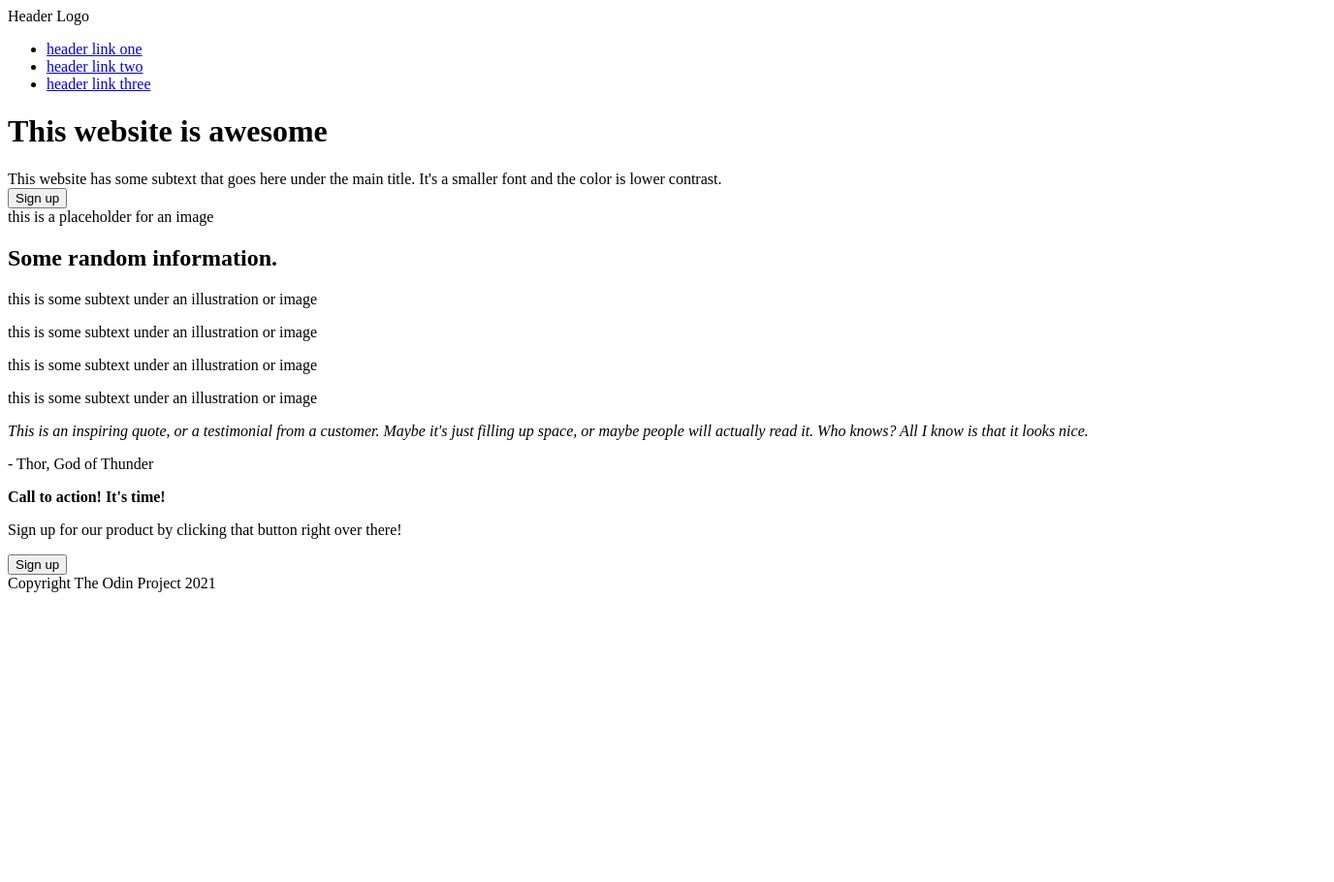
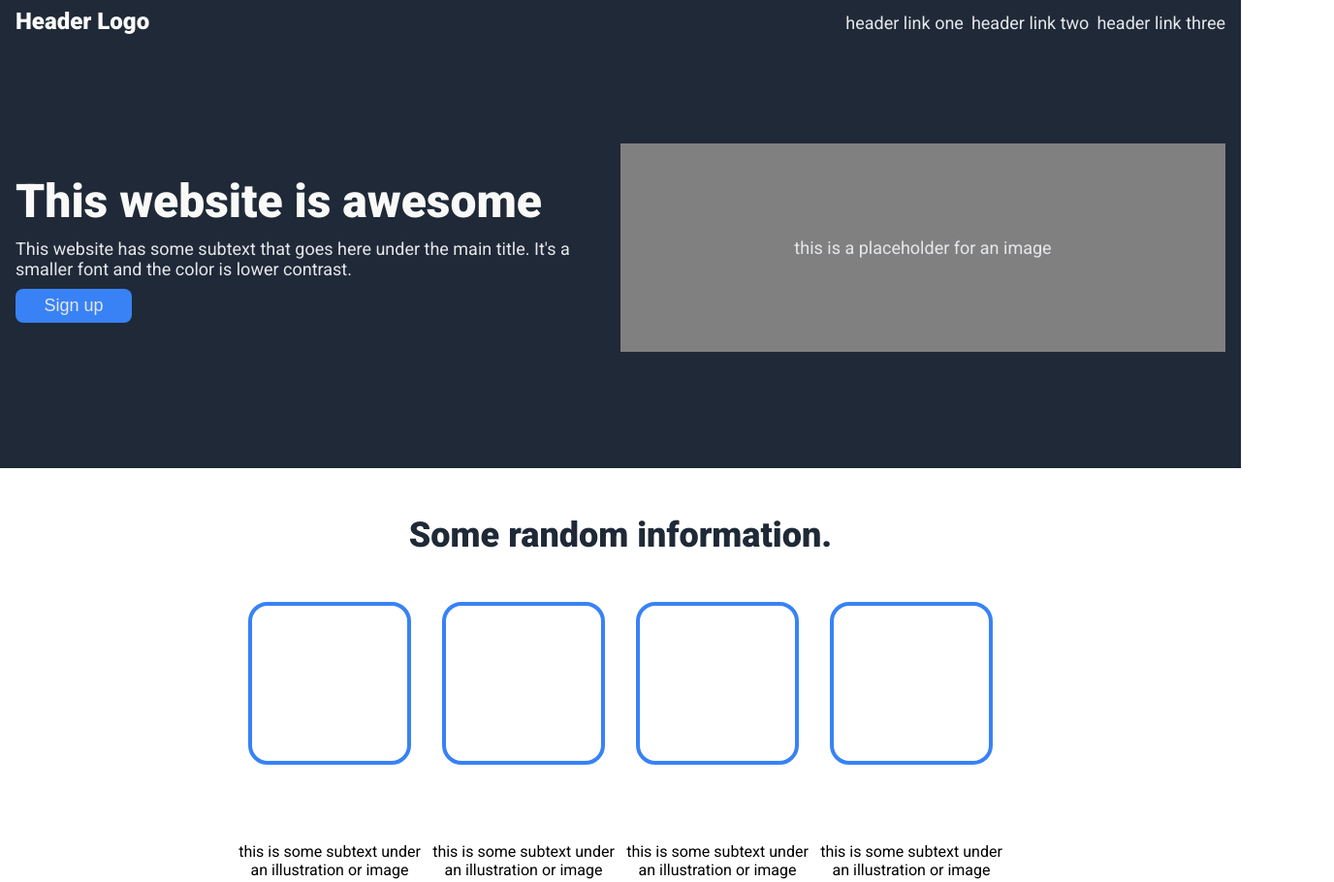
Before and after one commit to gmanrique66/landing-page, a plain HTML site: page index.html in a window 1280 px wide. Shown: the top 910 px of the page at 97% size, 1376 px wide, since content can reach past the window. Before the commit the page ends 800 px from the top, so only its background shows below. Drawn offline with Linux system fonts and the light colour scheme.

Commit message:
Upload final revisions for index and style sheets.

```diff
--- a/index.html
+++ b/index.html
@@ -13,8 +13,7 @@
     <header>
         <div class="header">
             <div class="left">
-                <div class="logo">Header Logo</div>
-
+                <p id="logo">Header Logo</p>
             </div>
             <div class="right">
                 <ul>
--- a/style.css
+++ b/style.css
@@ -0,0 +1,186 @@
+@import url('https://fonts.googleapis.com/css2?family=Roboto:wght@300;400;500;700;900&display=swap');
+
+*{
+    margin: 0;
+    padding: 0;
+}
+
+body{
+    font-family: 'Roboto', sans-serif;
+}
+
+header{
+    background-color: #1f2937;
+    padding: 8px 16px;
+}
+
+/*Navigation bar*/
+
+#logo{
+    font-size: 24px;
+    font-weight: 900;
+    color: #f9faf8
+}
+
+.header{
+    display: flex;
+    justify-content: space-between;
+    align-items: baseline;
+}
+
+.header ul{
+    list-style-type: none;
+    display: flex;
+    gap: 8px;
+}
+
+.subtext,
+a:link {
+    font-size: 18px;
+    color: #e5e7eb;
+    text-decoration: none;
+}
+
+/* Welcome Section*/
+.welcome{
+    padding: 7em 0;
+    display:flex;
+    justify-content: center;
+    align-items: center;
+    gap: 2em;
+}
+
+.welcome .left{
+    display: flex;
+    flex-direction: column;
+    gap: 10px;
+}
+
+.welcome .right{
+    flex-shrink: 0;
+    width: 50%;
+}
+
+.hero{
+    color: #f9faf8;
+    font-weight: 900;
+    font-size: 48px;
+}
+
+button{
+    padding: 7px 1em;
+    width: 120px;
+    background-color: #3882f6;
+    border-radius: 8px;
+}
+
+.welcome button{
+    border: none;
+}
+
+.image{
+    background-color: gray;
+    display: flex;
+    align-items: center;
+    justify-content: center;
+    height: 215px;
+}
+
+/*Cards Section*/
+main{
+    display: flex;
+    flex-direction: column;
+    align-items: center;
+    padding: 0 13em;
+    margin-top: 3em;
+}
+
+main h2{
+    font-size: 36px;
+    font-weight: 900;
+    color: #1f2937;
+}
+
+.card-container{
+    display: flex;
+    justify-content: center;
+    align-items: center;
+    flex-wrap: wrap;
+    margin: 3em 0 6em 0;
+}
+
+.card{
+    text-align: center;
+    max-width: 200px;
+    display: flex;
+    flex-direction: column;
+    align-items: center;
+    gap: 5em;
+}
+
+.square{
+    border: 4px solid #3882f6;
+    border-radius: 20px;
+    width: 160px;
+    height: 160px;
+}
+
+/*quote*/
+.quote{
+    display: flex;
+    flex-direction: column;
+    justify-content: center;
+    background-color: #e5e7eb;
+    padding: 7em 13em;
+}
+
+.quote p{
+    align-self: flex-end;
+    font-weight: bolder;
+    font-size: 24px;
+    color: #1f2937;
+}
+
+.quote em{
+    font-size: 36px;
+    font-weight: 100;
+    color: #1f2937;
+}
+
+/*sign up*/
+.sign-up
+{
+    display: flex;
+    justify-content: center;
+    align-items: center;
+    padding: 5em 13em;
+}
+
+.container{
+    display: flex;
+    justify-content: space-around;
+    align-items: center;
+    background-color: #3882f6;
+    padding: 3em;
+    width: 100%;
+    border-radius: 10px;
+}
+
+.container button{
+    border: 2px solid #f9faf8;
+}
+
+strong{
+    font-size: 24px;
+    color: #f9faf8;
+}
+
+/*footer*/
+footer{
+    background-color: #1f2937;
+    color: #f9faf8;
+    display: flex;
+    justify-content: center;
+    align-items: center;
+    padding: 2em 0;
+}
```
